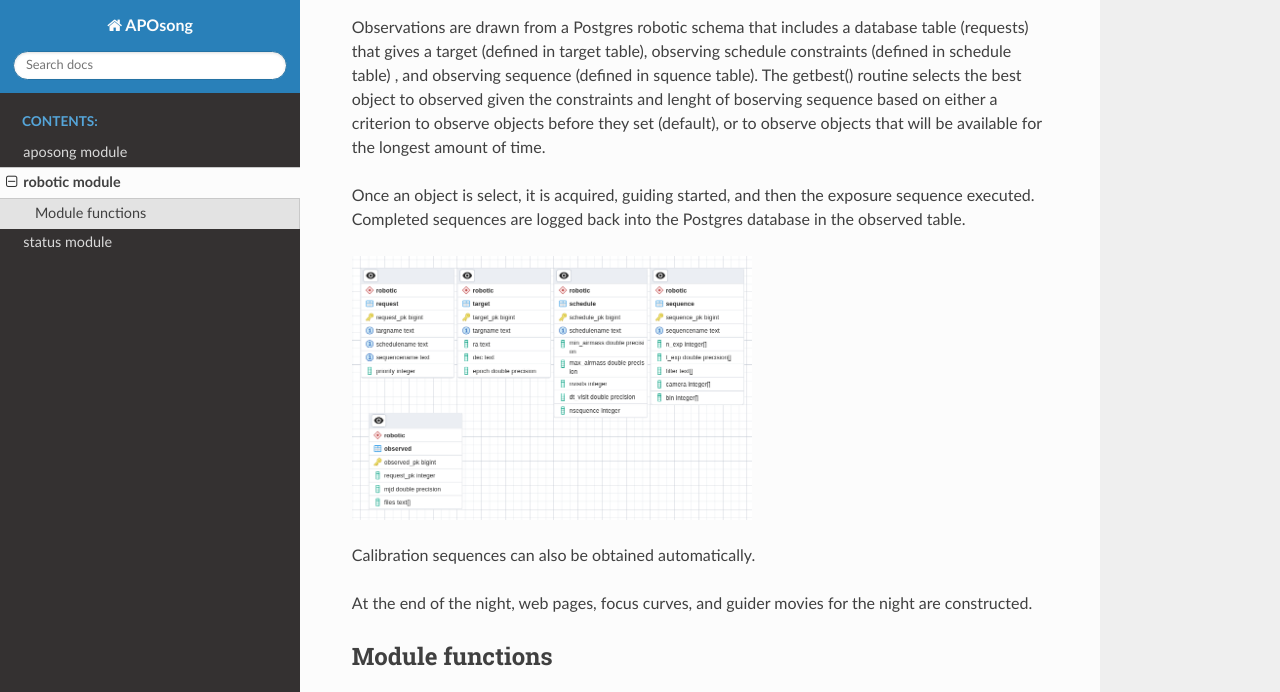
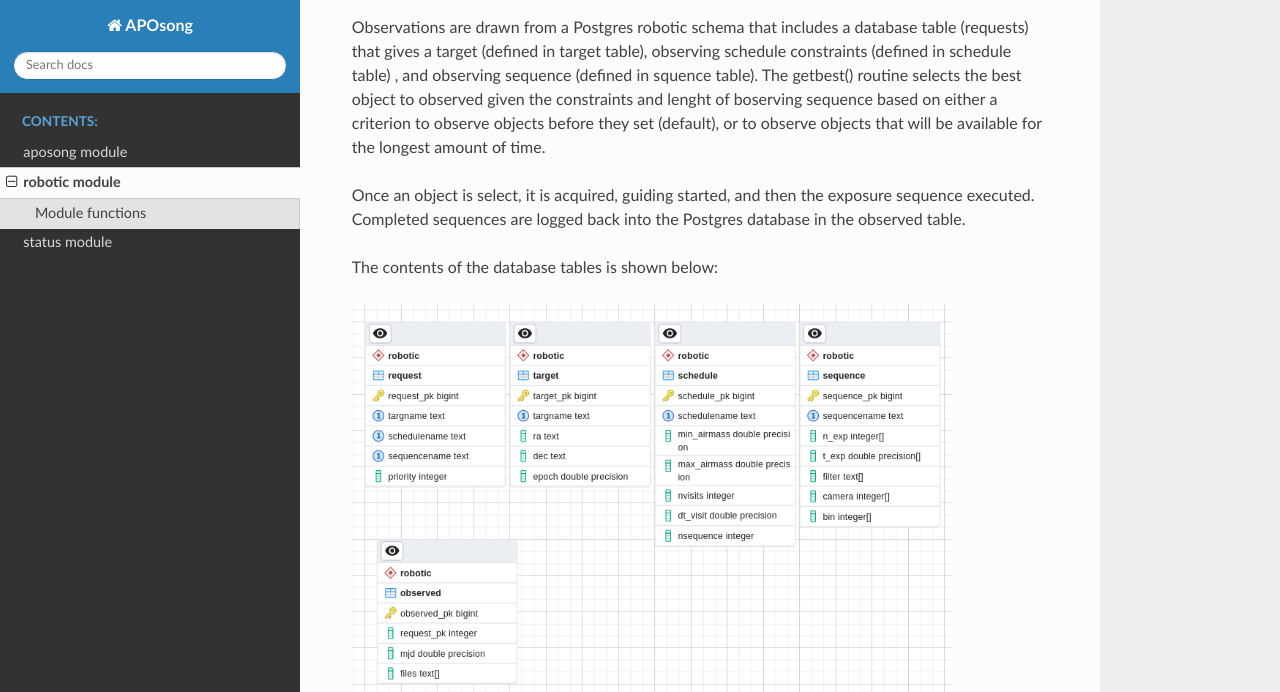
Before and after one commit to holtzmanjon/APOsong, a Sphinx documentation site: the page built from docs/robotic.txt, in a window 1280 px wide and 900 px high, scrolled down 528 px, cut to the strip 0-692 px from the top of the window. Built offline with Sphinx 7.4.7 and the Read the Docs theme 3.1.0, drawn with Linux system fonts in a browser that asks for light colours.

Commit message:
update width of schema

```diff
--- a/docs/robotic.txt
+++ b/docs/robotic.txt
@@ -32,8 +32,10 @@ Once an object is select, it is acquired, guiding started, and then the
 exposure sequence executed. Completed sequences are logged back into the Postgres
 database in the observed table.
 
+The contents of the database tables is shown below:
+
 .. image:: robotic_schema.png
-  :width: 400
+  :width: 600
   :alt: robotic schema
 
 Calibration sequences can also be obtained automatically.
```
